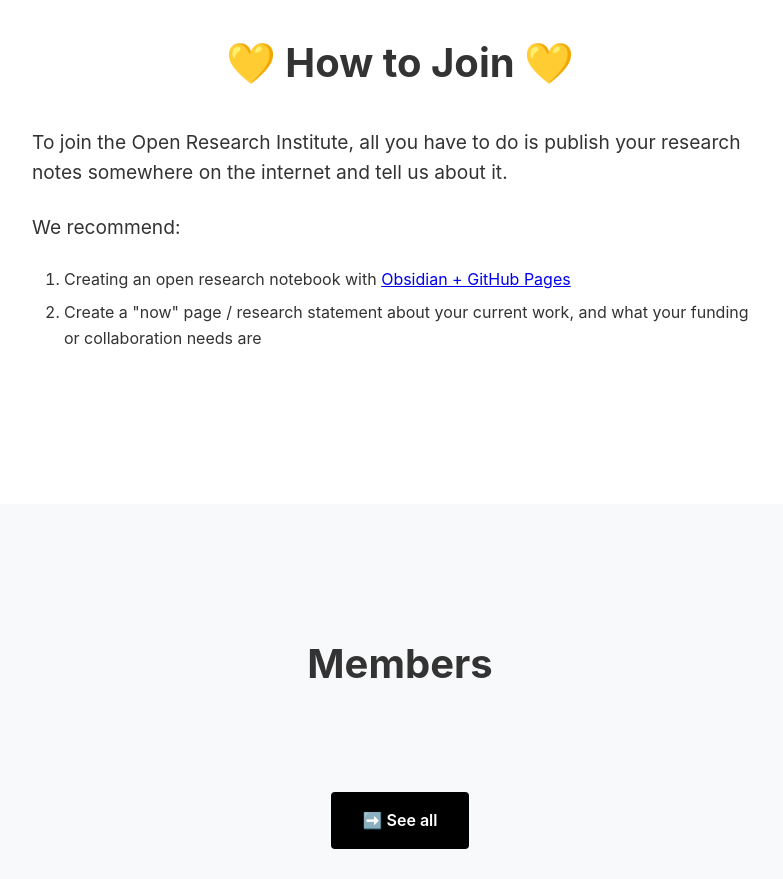
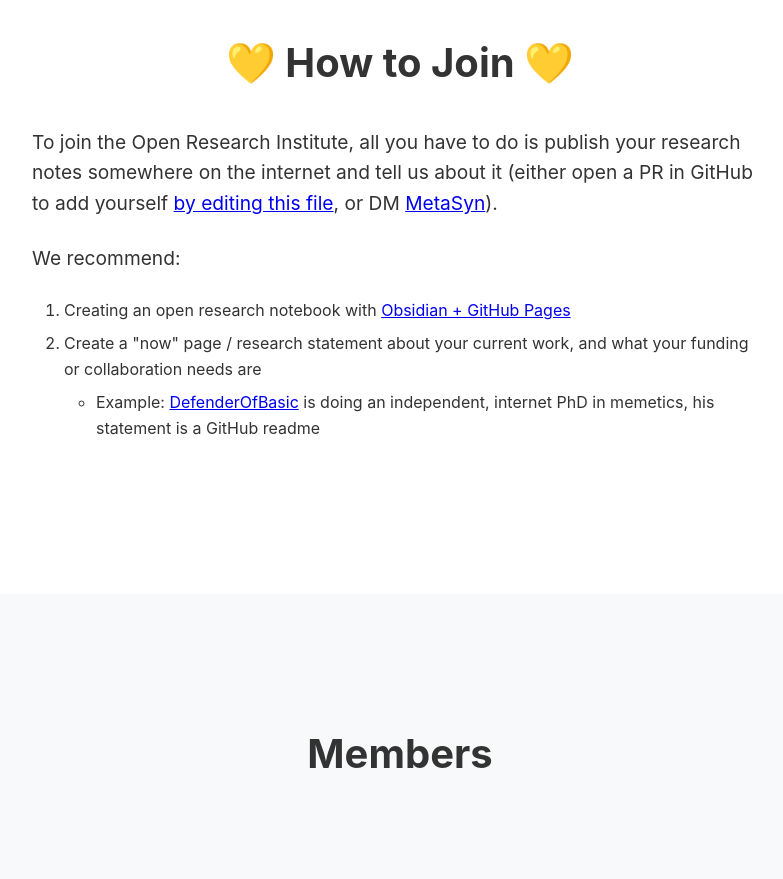
Before and after one commit to pkhtown/open-research-institute.github.io, a plain HTML site: page index.html in a window 1280 px wide. Shown: the part 2300-3179 px from the top of the page, without its empty margins (240-1023 px from the left). Drawn offline with Linux system fonts and the light colour scheme; no server answers; a script that the page names is missing.

Commit message:
explain how to add yourself to ORI

```diff
--- a/index.html
+++ b/index.html
@@ -102,7 +102,7 @@
         <h2 style="margin-top: 50px;">💛 How to Join 💛</h2>
 
         <p>
-            To join the Open Research Institute, all you have to do is publish your research notes somewhere on the internet and tell us about it.
+            To join the Open Research Institute, all you have to do is publish your research notes somewhere on the internet and tell us about it (either open a PR in GitHub to add yourself <a href="https://github.com/Open-Research-Institute/open-research-institute.github.io/blob/main/directory.yml" target="_blank">by editing this file</a>, or DM <a href="https://x.com/metasynthesiser" target="_blank">MetaSyn</a>).
         </p>
 
         <p>
@@ -113,6 +113,9 @@
             <li>Creating an open research notebook with <a href="https://dev.to/defenderofbasic/host-your-obsidian-notebook-on-github-pages-for-free-8l1" target="_blank">Obsidian + GitHub Pages</a></li>
             <li>
                 Create a "now" page / research statement about your current work, and what your funding or collaboration needs are
+                <ul>
+                    <li>Example: <a href="https://github.com/DefenderOfBasic/PhD?tab=readme-ov-file#defenders-phd" target="_blank">DefenderOfBasic</a> is doing an independent, internet PhD in memetics, his statement is a GitHub readme</li>
+                </ul>
             </li>
         </ol>
 
```
